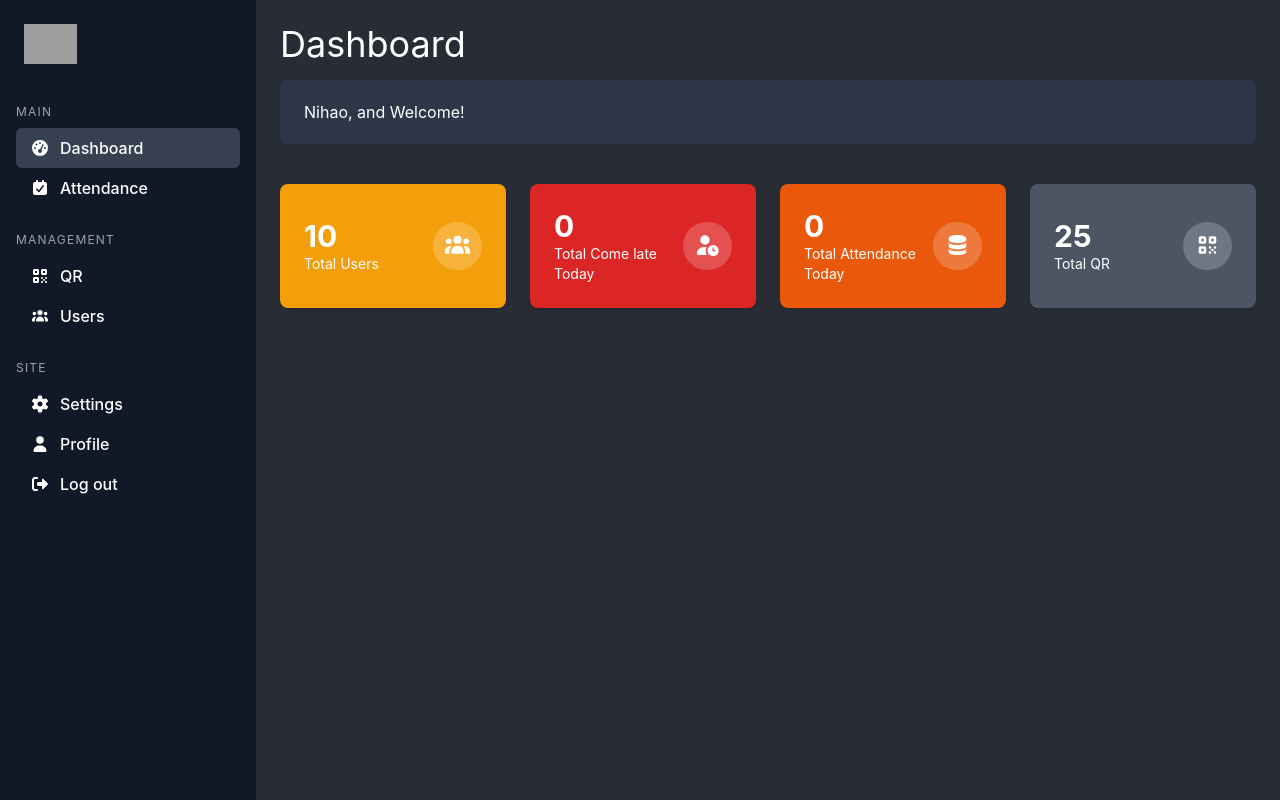
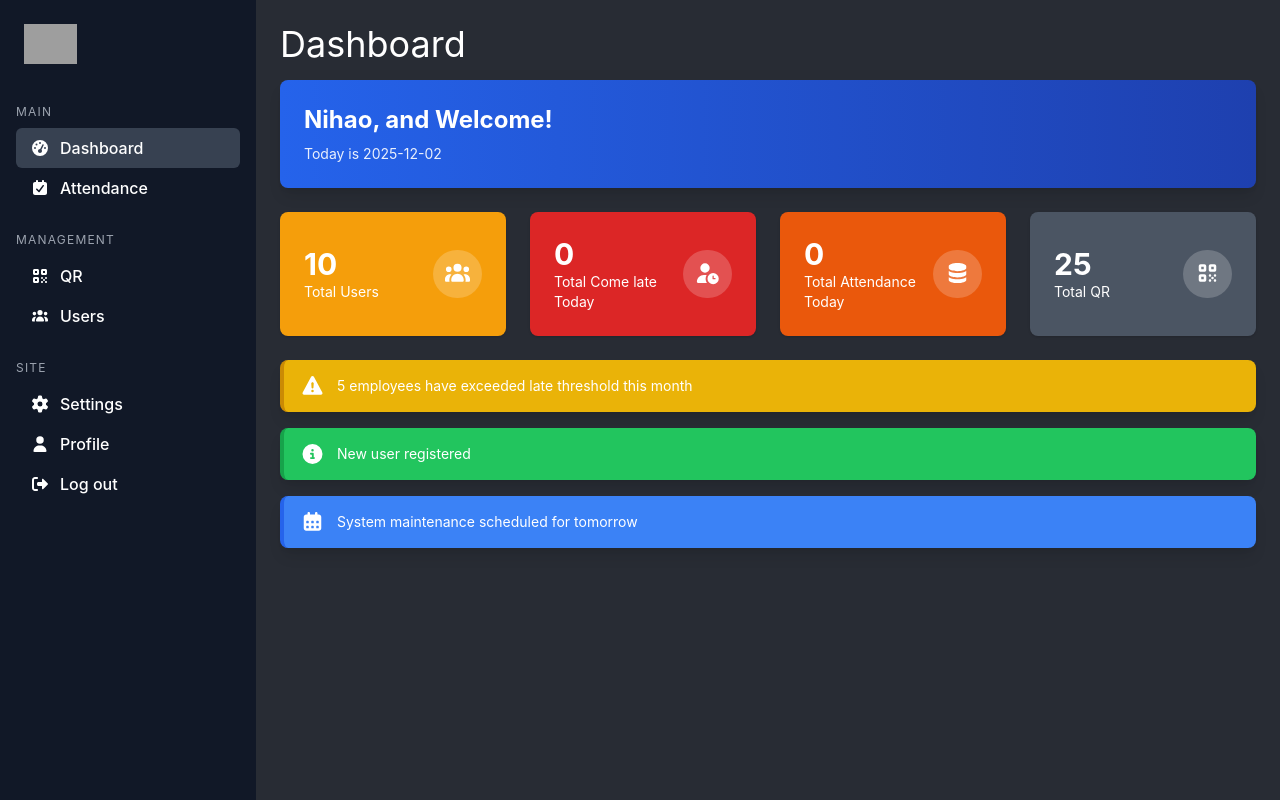
Before and after one commit to Minwook07/qr-attendance-system-usr, a React (Create React App) app: page / in a window 1280 px wide. Built offline with nearby package versions, Linux system fonts and the light colour scheme; grey boxes are pictures that could not be loaded.

Commit message:
add alert dashboard

```diff
--- /dev/null
+++ b/src/components/alerts-panel/index.jsx
@@ -0,0 +1,22 @@
+import { FontAwesomeIcon } from "@fortawesome/react-fontawesome";
+
+export function AlertsPanel({ icon, message, type }) {
+
+    const typeColors = {
+        warning: 'bg-yellow-500 border-yellow-600',
+        info: 'bg-blue-500 border-blue-600',
+        success: 'bg-green-500 border-green-600',
+    }
+
+    const bgColor = typeColors[type] || 'bg-gray-500'
+    return (
+        <div className="space-y-3">
+            <div className={`${bgColor} border-l-4 rounded-lg shadow-lg p-4 text-white`}>
+                <div className="flex items-center">
+                    {icon && <FontAwesomeIcon icon={icon} className="mr-3 text-xl" />}
+                    <p className="text-sm">{message}</p>
+                </div>
+            </div>
+        </div>
+    )
+}
--- a/src/pages/dashboard/Dashboard.jsx
+++ b/src/pages/dashboard/Dashboard.jsx
@@ -2,6 +2,8 @@ import { faDatabase, faQrcode, faUserClock, faUsers } from "@fortawesome/free-so
 import { CardDashboard } from "../../components/card-dashboard";
 import { dummyData } from "../../features/attendance/utils/attendance-data";
 import { formatDate } from "../../utils/date";
+import { AlertsPanel } from "../../components/alerts-panel";
+import { alerts } from "../../utils/alert";
 
 
 export function Dashboard() {
@@ -24,11 +26,12 @@ export function Dashboard() {
     return (
         <>
             <h2 className="text-4xl mb-4">Dashboard</h2>
-            <div className="mb-10 bg-[#2d3748] text-white rounded-lg w-full py-5 px-6">
-                Nihao, and Welcome!
+            <div className="mb-6 bg-gradient-to-r from-blue-600 to-blue-800 text-white rounded-lg w-full py-6 px-6 shadow-lg">
+                <h3 className="text-2xl font-bold">Nihao, and Welcome!</h3>
+                <p className="text-sm mt-2 opacity-90">Today is {today}</p>
             </div>
 
-            <div className="grid grid-cols-1 sm:grid-cols-2 lg:grid-cols-4 gap-6">
+            <div className="grid grid-cols-1 sm:grid-cols-2 lg:grid-cols-4 gap-6 mb-6">
                 {items.map((item, index) => (
                     <CardDashboard
                         key={index}
@@ -39,6 +42,17 @@ export function Dashboard() {
                     />
                 ))}
             </div>
+
+            <div className="space-y-4">
+                {alerts.map((alert, index) => (
+                    <AlertsPanel
+                        key={index}
+                        icon={alert.icon}
+                        message={alert.message}
+                        type={alert.type}
+                    />
+                ))}
+            </div>
         </>
     )
 }
--- a/src/pages/users/UserTable.jsx
+++ b/src/pages/users/UserTable.jsx
@@ -1,14 +1,14 @@
 import { TableCard } from "../../components/card-table";
 
 const usrCols = [
-    { key: "id", label: "ID" },
-    { key: "code", label: "Code" },
-    { key: "name", label: "Name" },
-    { key: "position", label: "Position" },
-    { key: "email", label: "Email" },
-    { key: "phoneNum", label: "Phone Number" },
-    { key: "created_at", label: "Created_at" },
-    { key: "updated_at", label: "Updated_at" }
+    { key: "id", label: "ID", sortable: true },
+    { key: "code", label: "Code", sortable: true },
+    { key: "name", label: "Name", sortable: true },
+    { key: "position", label: "Position", sortable: false },
+    { key: "email", label: "Email", sortable: false },
+    { key: "phoneNum", label: "Phone Number", sortable: false },
+    { key: "created_at", label: "Created at", sortable: true },
+    { key: "updated_at", label: "Updated at", sortable: true },
 ]
 
 export function UserTable({ data }) {
--- /dev/null
+++ b/src/utils/alert.js
@@ -0,0 +1,7 @@
+import { faCalendarAlt, faExclamationTriangle, faInfoCircle } from "@fortawesome/free-solid-svg-icons"
+
+export const alerts = [
+    { message: '5 employees have exceeded late threshold this month', type: 'warning', icon: faExclamationTriangle },
+    { message: 'New user registered', type: 'success', icon: faInfoCircle },
+    { message: 'System maintenance scheduled for tomorrow', type: 'info', icon: faCalendarAlt },
+]
--- a/src/utils/mask-email.js
+++ b/src/utils/mask-email.js
@@ -5,7 +5,7 @@ export function maskEmail(email) {
 
     // Keep first 3 characters, mask the rest
     const visiblePart = user.slice(0, 3);
-    const maskedPart = "*".repeat(Math.max(user.length - 2, 3)); // at least 3 stars
+    const maskedPart = "*".repeat(Math.max(user.length - 3, 3)); // at least 3 stars
 
     return `${visiblePart}${maskedPart}@${domain}`;
 }
```
